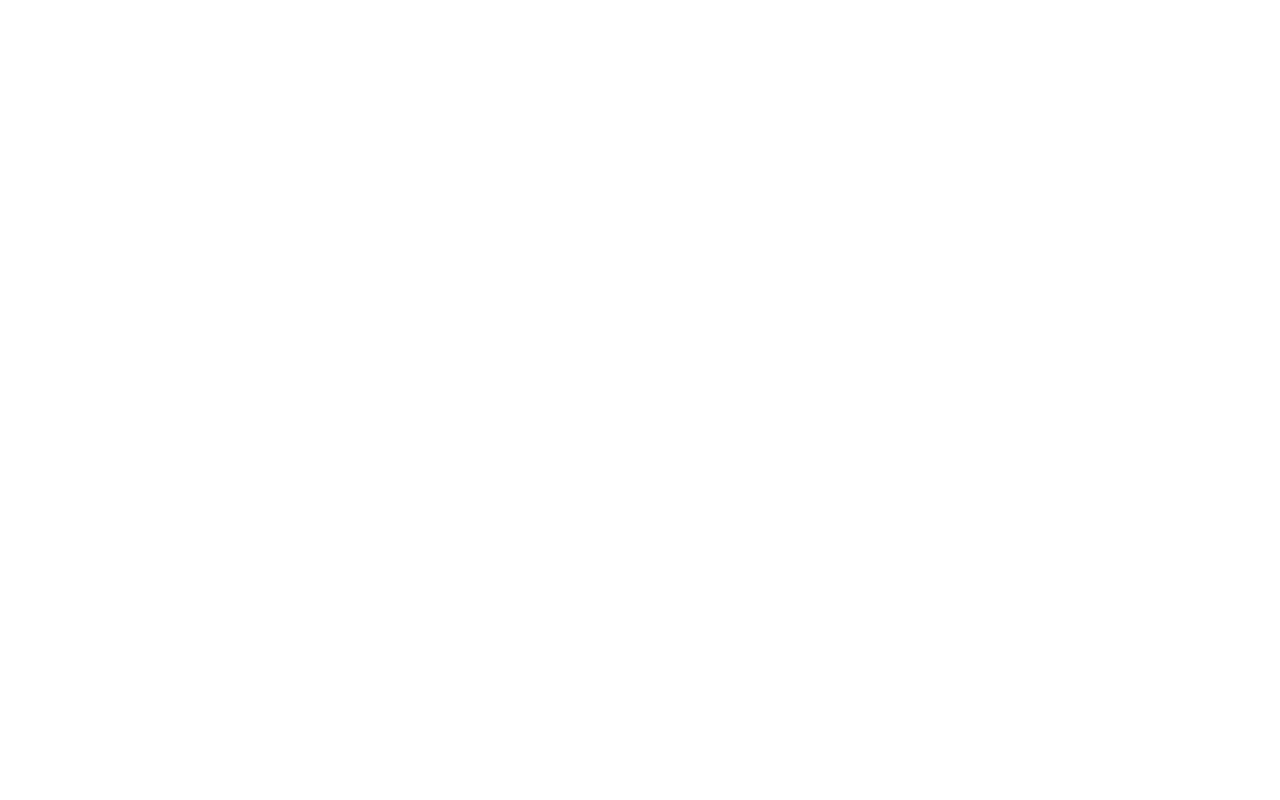
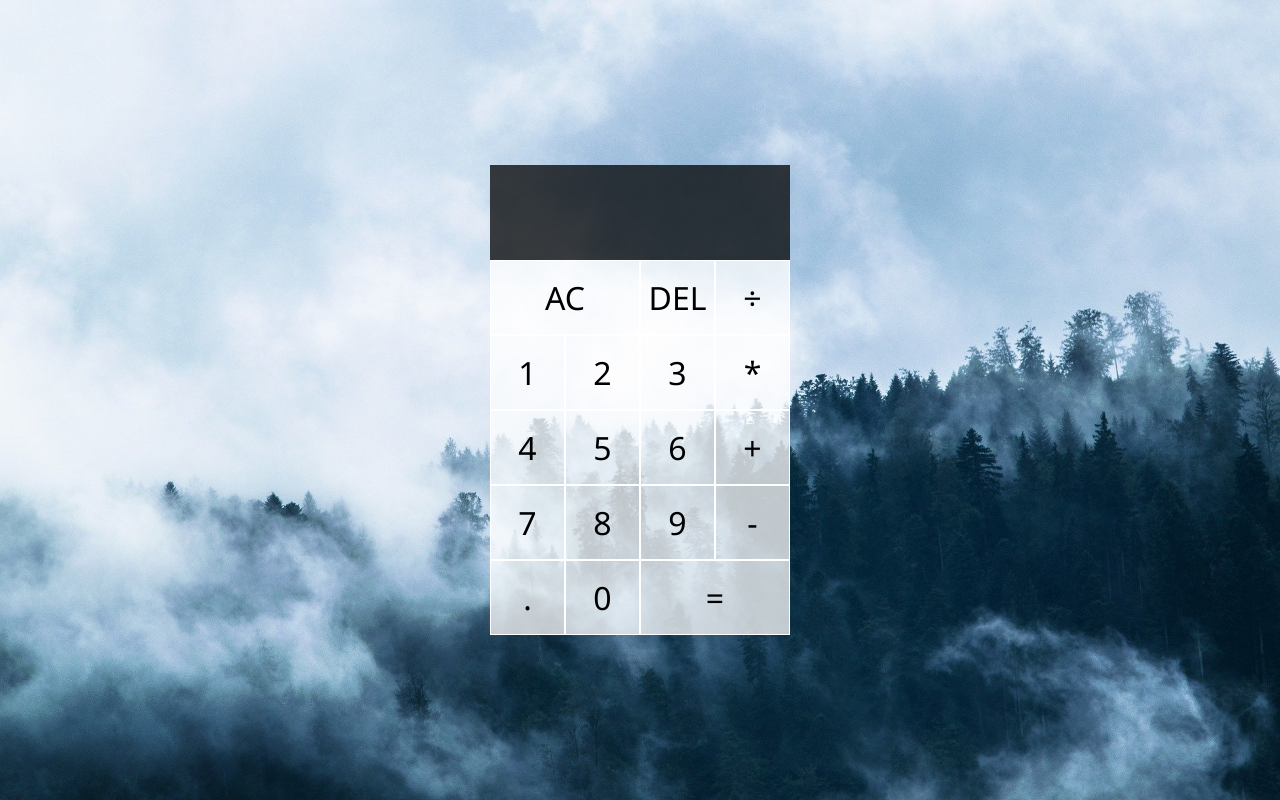
Before and after one commit to JaneGirshin/JavaScript-Calculator, a plain HTML site: page index.html in a window 1280 px wide. Drawn offline with Linux system fonts and the light colour scheme.

Commit message:
Styling Commit

```diff
--- a/index.html
+++ b/index.html
@@ -8,6 +8,29 @@
     <script src="script.js" defer></script>
 </head>
 <body>
-
+    <div class="calculator-grid">
+        <div class="output">
+            <div class="previous-operand"></div>
+            <div class="current-operand"></div>
+        </div>
+        <button class="span-two">AC</button>
+        <button>DEL</button>
+        <button>÷</button>
+        <button>1</button>
+        <button>2</button>
+        <button>3</button>
+        <button>*</button>
+        <button>4</button>
+        <button>5</button>
+        <button>6</button>
+        <button>+</button>
+        <button>7</button>
+        <button>8</button>
+        <button>9</button>
+        <button>-</button>
+        <button>.</button>
+        <button>0</button>
+        <button class="span-two">=</button>
+    </div>
 </body>
 </html>
--- a/style.css
+++ b/style.css
@@ -0,0 +1,63 @@
+*, *::before, *::after {
+    box-sizing: border-box;
+    font-family: 'Segoe UI', Tahoma, Geneva, Verdana, sans-serif;
+    font-weight: normal;
+}
+
+body {
+    padding: 0px;
+    margin: 0;
+    background-image: url(background.jpg);
+    background-repeat: no-repeat;
+    background-size: cover;
+    background-position: center center;
+    background-attachment: fixed;
+    background-color: #AFCFEA;
+}
+
+.calculator-grid {
+    display: grid;
+    justify-content: center;
+    align-content: center;
+    min-height: 100vh;
+    grid-template-columns: repeat(4, 75px);
+    grid-template-rows: minmax(95px, auto) repeat(5, 75px);
+}
+
+.calculator-grid > button {
+    cursor: pointer;
+    font-size: 2rem;
+    border: 1px solid white;
+    outline: none;
+    background-color: rgba(255, 255, 255, .75);
+}
+
+.calculator-grid > button:hover {
+    background-color: rgba(255, 255, 255, .9);
+}
+
+.span-two {
+    grid-column: span 2;
+}
+
+.output {
+    grid-column: 1 / -1;
+    background-color: rgba(0, 0, 0, .75);
+    display: flex;
+    align-items: flex-end;
+    justify-content: space-around;
+    flex-direction: column;
+    padding: 10px;
+    word-wrap: break-word;
+    word-break: break-all;
+}
+
+.output .previous-operand {
+    color: rgba(255, 255, 255, .75);
+    font-size: 1.5rem;
+}
+
+.output .current-operand {
+    color: white;
+    font-size: 2.5rem;
+}
```
Also changed, not shown: background.jpg (added).
